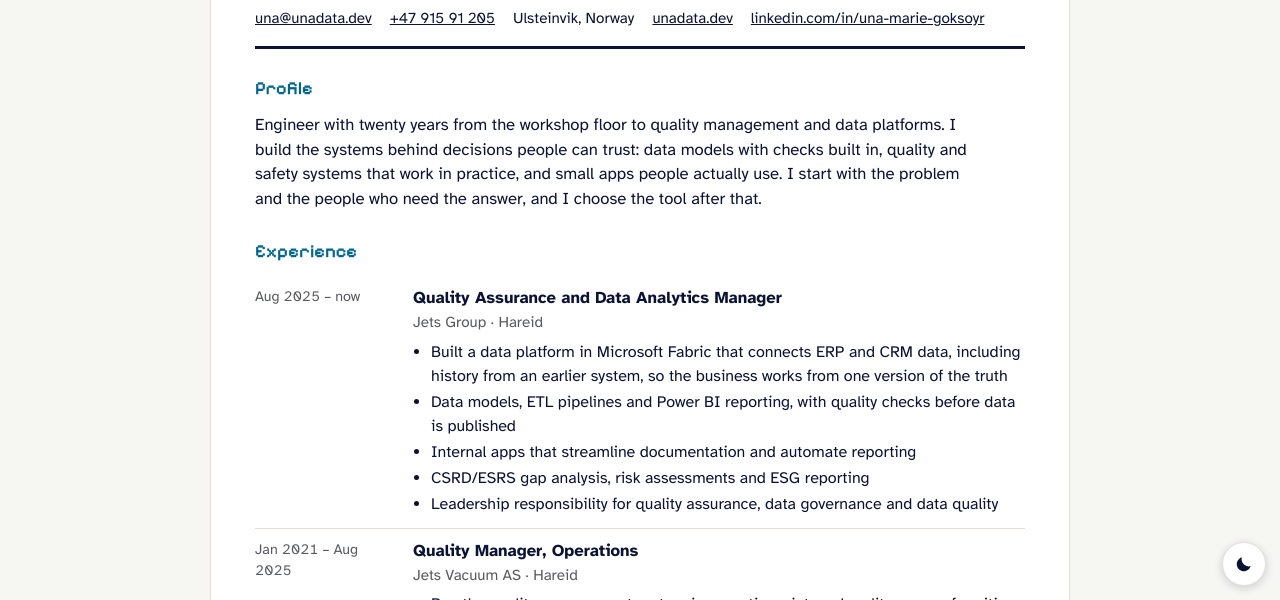
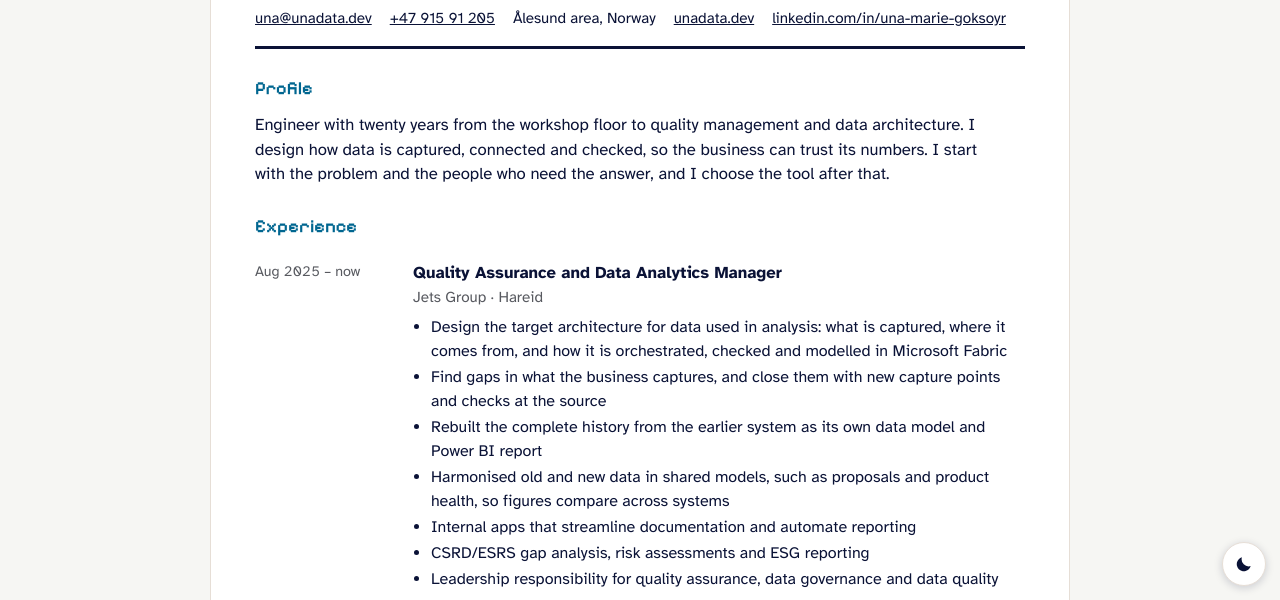
Before and after one commit to unamarie/solvi, a plain HTML site: page site/cv/index.html in a window 1280 px wide. Shown: the part 200-800 px from the top of the page. Drawn offline with Linux system fonts and the light colour scheme.

Commit message:
CV: data architecture profile and bullets

```diff
--- a/site/cv/index.html
+++ b/site/cv/index.html
@@ -9,15 +9,13 @@
 <meta property="og:type" content="profile">
 <meta property="og:site_name" content="Una Marie S. Goksøyr">
 <meta property="og:title" content="CV · Una Marie S. Goksøyr">
-<meta property="og:description" content="Engineer in quality, data, safety and systems. Twenty years from the workshop floor to quality management and data platforms.">
+<meta property="og:description" content="Engineer in quality, data, safety and systems. Twenty years from the workshop floor to quality management and data architecture.">
 <meta property="og:url" content="https://unadata.dev/cv/">
 <meta property="og:image" content="https://unadata.dev/og.png">
 <meta property="og:image:width" content="1200">
 <meta property="og:image:height" content="630">
 <meta name="twitter:card" content="summary_large_image">
-<link rel="preconnect" href="https://fonts.googleapis.com">
-<link rel="preconnect" href="https://fonts.gstatic.com" crossorigin>
-<link rel="stylesheet" href="https://fonts.googleapis.com/css2?family=Atkinson+Hyperlegible:ital,wght@0,400;0,700;1,400&family=Pixelify+Sans:wght@400;600&display=swap">
+<link rel="stylesheet" href="/fonts/fonts.css">
 <style>
 /* Layout: a document page - one readable column, dates in a narrow left rail; prints to two A4 pages */
 :root{
@@ -89,21 +87,23 @@ p{margin:0}
       <div class="contact">
         <a href="mailto:una@unadata.dev">una@unadata.dev</a>
         <a href="tel:+4791591205">+47 915 91 205</a>
-        <span>Ulsteinvik, Norway</span>
+        <span>Ålesund area, Norway</span>
         <a href="https://unadata.dev">unadata.dev</a>
         <a href="https://www.linkedin.com/in/una-marie-goksoyr/">linkedin.com/in/una-marie-goksoyr</a>
       </div>
     </header>
 
     <h2>Profile</h2>
-    <p class="profile">Engineer with twenty years from the workshop floor to quality management and data platforms. I build the systems behind decisions people can trust: data models with checks built in, quality and safety systems that work in practice, and small apps people actually use. I start with the problem and the people who need the answer, and I choose the tool after that.</p>
+    <p class="profile">Engineer with twenty years from the workshop floor to quality management and data architecture. I design how data is captured, connected and checked, so the business can trust its numbers. I start with the problem and the people who need the answer, and I choose the tool after that.</p>
 
     <h2>Experience</h2>
     <div class="item"><div class="when">Aug 2025 – now</div><div class="what">
       <h3>Quality Assurance and Data Analytics Manager</h3><div class="org">Jets Group · Hareid</div>
       <ul>
-        <li>Built a data platform in Microsoft Fabric that connects ERP and CRM data, including history from an earlier system, so the business works from one version of the truth</li>
-        <li>Data models, ETL pipelines and Power BI reporting, with quality checks before data is published</li>
+        <li>Design the target architecture for data used in analysis: what is captured, where it comes from, and how it is orchestrated, checked and modelled in Microsoft Fabric</li>
+        <li>Find gaps in what the business captures, and close them with new capture points and checks at the source</li>
+        <li>Rebuilt the complete history from the earlier system as its own data model and Power BI report</li>
+        <li>Harmonised old and new data in shared models, such as proposals and product health, so figures compare across systems</li>
         <li>Internal apps that streamline documentation and automate reporting</li>
         <li>CSRD/ESRS gap analysis, risk assessments and ESG reporting</li>
         <li>Leadership responsibility for quality assurance, data governance and data quality</li>
@@ -149,7 +149,7 @@ p{margin:0}
     <h2>Skills</h2>
     <div class="skills">
       <div><b>Data and analytics</b>Microsoft Fabric, Power BI (daily), SQL, Python and PySpark, ETL/ELT, data modelling, data governance and data quality</div>
-      <div><b>Systems</b>Systems engineering, management systems, ERP and CRM data, architecture and documentation, Git</div>
+      <div><b>Systems</b>Data architecture, systems engineering, management systems, ERP and CRM data, documentation, Git</div>
       <div><b>Quality and safety</b>Quality management, ISO, internal audits, risk management, nonconformity handling, leading indicators, ESG and CSRD</div>
       <div><b>Apps</b>Next.js, Supabase, Vercel, automated testing</div>
     </div>
```
Also changed, not shown: site/src/cv.html (+9 -9 lines).
